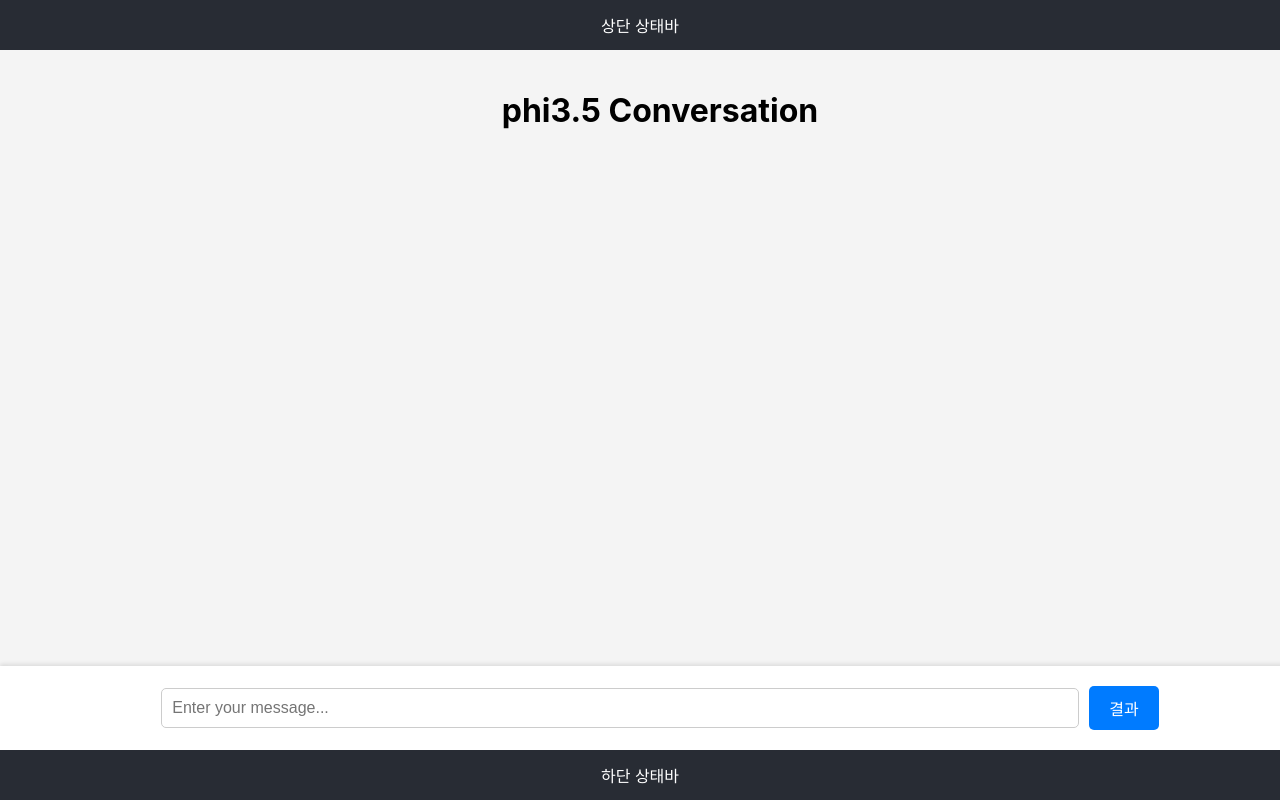
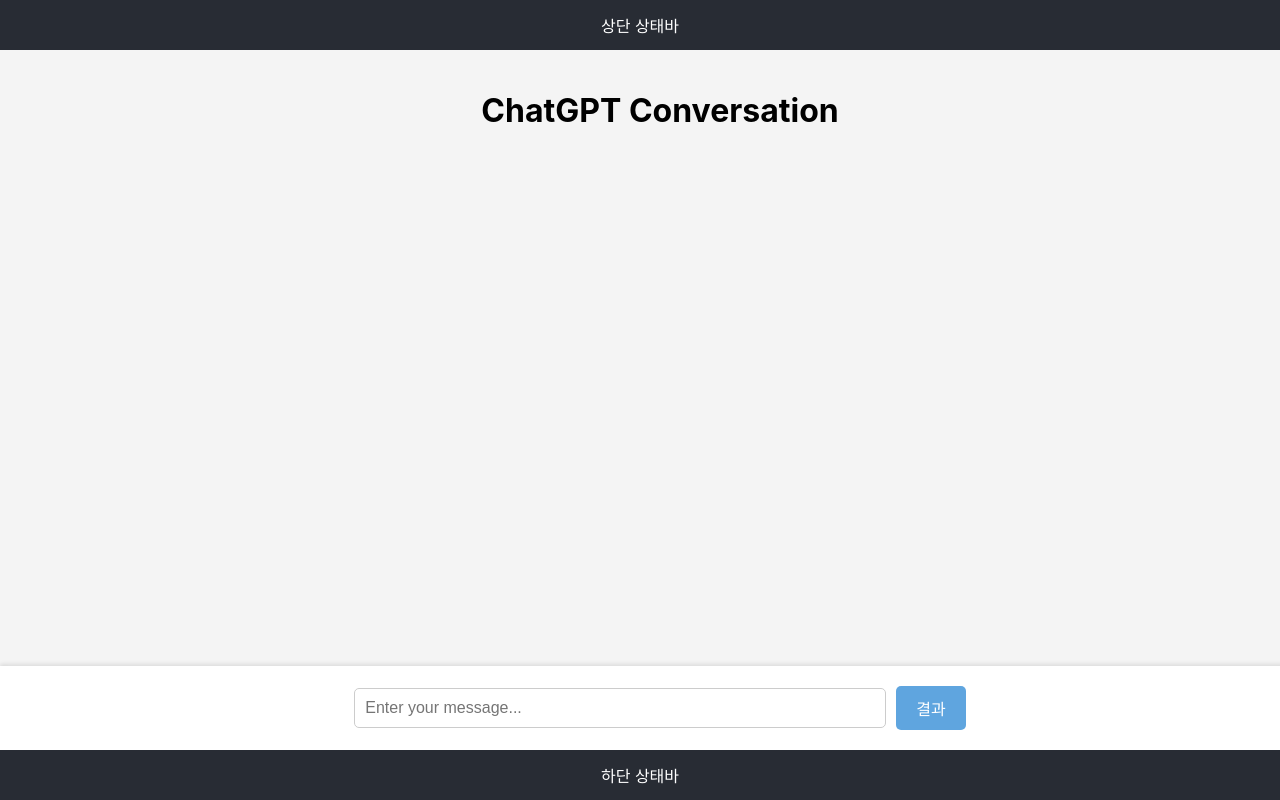
Before and after one commit to 8sheeta8/S-AI, a React (Create React App) app in the folder my-app/: page / in a window 1280 px wide. Shown: the top 800 px of the page. Built offline with nearby package versions, Linux system fonts and the light colour scheme.

Commit message:
8/28-design

```diff
--- a/my-app/src/App.css
+++ b/my-app/src/App.css
@@ -27,7 +27,11 @@
 .App-link {
   color: #61dafb;
 }
-
+/*
+.App-link {
+  color: #77c1fd;
+}
+*/
 @keyframes App-logo-spin {
   from {
     transform: rotate(0deg);
--- a/my-app/src/App.js
+++ b/my-app/src/App.js
@@ -110,7 +110,7 @@
 
       {/* 채팅 내용 */}
       <div style={styles.chatContainer}>
-        <h1 style={styles.title}>phi3.5 Conversation</h1>
+        <h1 style={styles.title}>ChatGPT Conversation</h1>
 
         <div style={styles.chatBox}>
           {messages.map((message, index) => (
@@ -190,7 +190,7 @@
   messageUser: {
     alignSelf: 'flex-end',
     padding: '10px 15px',
-    backgroundColor: '#007bff',
+    backgroundColor: '#5fa5df',
     color: 'white',
     borderRadius: '20px',
     maxWidth: '60%',
@@ -218,7 +218,7 @@
   input: {
     padding: '10px',
     fontSize: '16px',
-    width: '70%',
+    width: '510px',
     marginRight: '10px',
     border: '1px solid #ccc',
     borderRadius: '5px',
@@ -227,7 +227,7 @@
     padding: '10px 20px',
     fontSize: '16px',
     cursor: 'pointer',
-    backgroundColor: '#007bff',
+    backgroundColor: '#5fa5df',
     color: '#fff',
     border: 'none',
     borderRadius: '5px',
```
